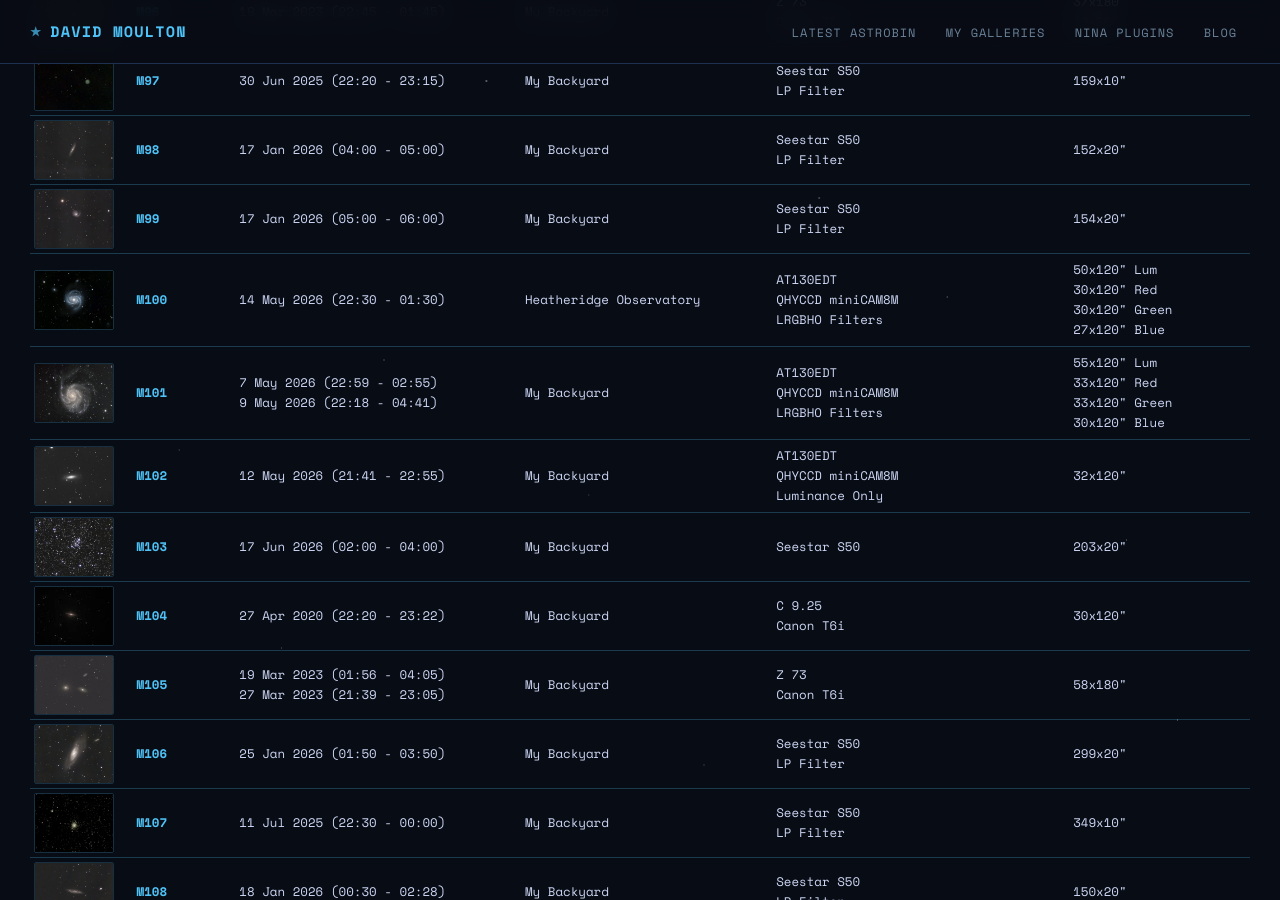
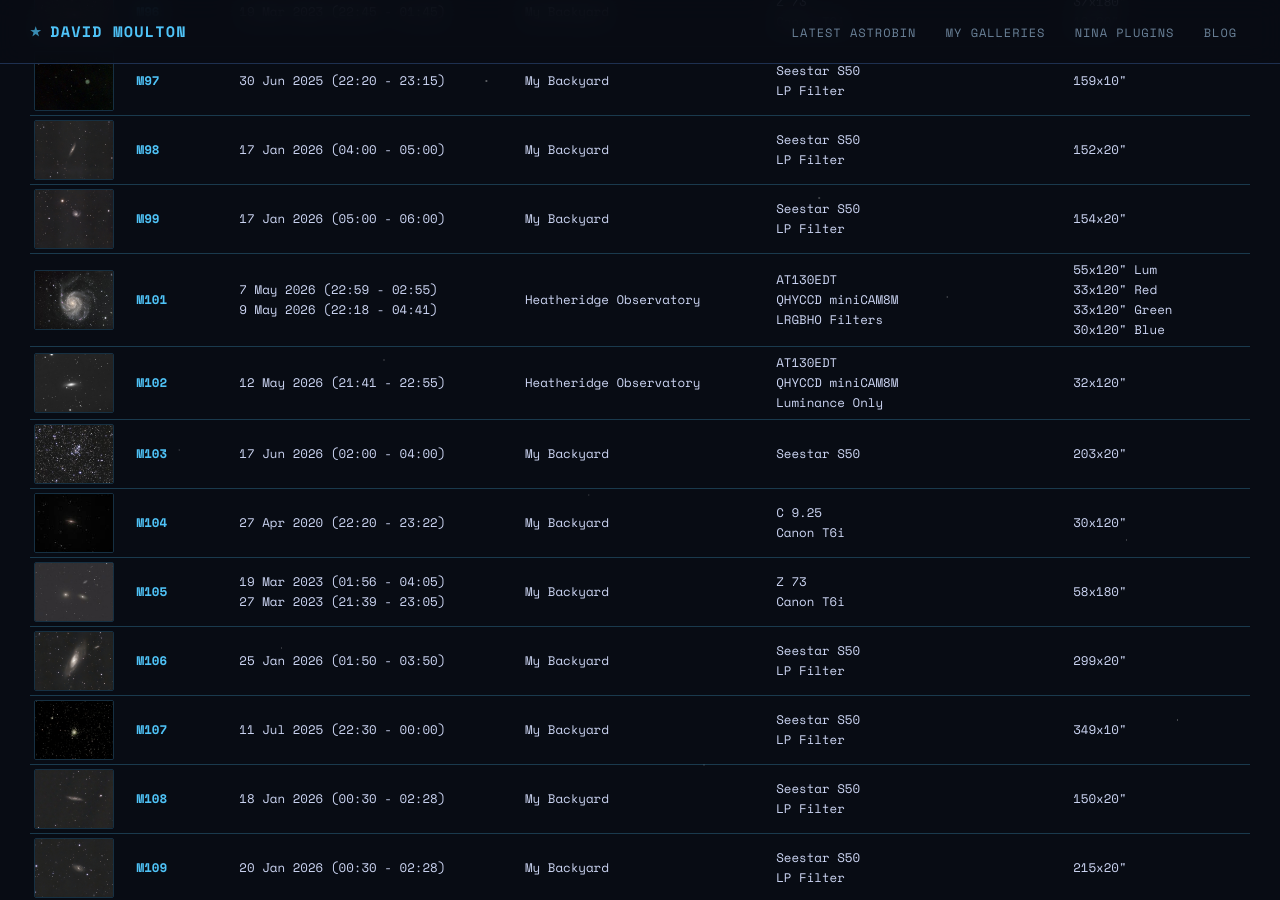
Before and after one commit to dmoulton/dmoulton.github.io, a Jekyll site: the page built from pages/astrophotography/messier-list.html, in a window 1280 px wide and 900 px high, scrolled down 7209 px. Built offline with Jekyll 4.4.1, drawn with Linux system fonts in a browser that asks for light colours; comment, search, counter and statistics services are not loaded.

Commit message:
updated some locations

```diff
--- a/_data/galleries/messier.yml
+++ b/_data/galleries/messier.yml
@@ -174,7 +174,7 @@ pictures:
     sort_id: 15
     thumbnail: m15-300x169.jpg
     title: M15
-    date: "12 Jun 2026 (00:30 - 02:00) "
+    date: '12 Jun 2026 (00:30 - 02:00) '
     location: Heatheridge Observatory
     equipment: AT130EDT | QHYCCD miniCAM8M | RGB Filters
     image_info: 18x60" R | 18x60" G | 15x60" B
@@ -281,7 +281,7 @@ pictures:
     sort_id: 24
     thumbnail: m24-300x200.jpg
     title: M24
-    date: "9 Jun 2018 (00:56 - 01:28) "
+    date: '9 Jun 2018 (00:56 - 01:28) '
     location: Pit 'n Pole Observing Site
     equipment: C 9.25 | Canon T6i
     image_info: 28x60"
@@ -620,7 +620,7 @@ pictures:
     sort_id: 54
     thumbnail: m54-300x169.jpg
     title: M54
-    date: ""
+    date: ''
     location: null
     equipment: null
     image_info: null
@@ -865,7 +865,7 @@ pictures:
     sort_id: 76
     thumbnail: m76-300x200.jpg
     title: M76
-    date: ""
+    date: ''
     location: null
     equipment: null
     image_info: null
@@ -1128,18 +1128,6 @@ pictures:
     equipment: Seestar S50 | LP Filter
     image_info: 154x20"
     checked: true
-  - filename: m100
-    original: m100-3128x2400.jpg
-    sizes:
-      - m100-300x230.jpg
-    sort_id: 100
-    thumbnail: m100-300x230.jpg
-    title: M100
-    date: 14 May 2026 (22:30 - 01:30)
-    location: Heatheridge Observatory
-    equipment: AT130EDT | QHYCCD miniCAM8M | LRGBHO Filters
-    image_info: 50x120" Lum | 30x120" Red | 30x120" Green | 27x120" Blue
-    checked: true
   - filename: m101
     original: m101-2502x1877.jpg
     sizes:
@@ -1148,7 +1136,7 @@ pictures:
     thumbnail: m101-300x225.jpg
     title: M101
     date: 7 May 2026 (22:59 - 02:55) | 9 May 2026 (22:18 - 04:41)
-    location: My Backyard
+    location: Heatheridge Observatory
     equipment: AT130EDT | QHYCCD miniCAM8M | LRGBHO Filters
     image_info: 55x120" Lum | 33x120" Red | 33x120" Green | 30x120" Blue
     checked: true
@@ -1160,7 +1148,7 @@ pictures:
     thumbnail: m102-300x260.jpg
     title: M102
     date: 12 May 2026 (21:41 - 22:55)
-    location: My Backyard
+    location: Heatheridge Observatory
     equipment: AT130EDT | QHYCCD miniCAM8M | Luminance Only
     image_info: 32x120"
     checked: true
```
